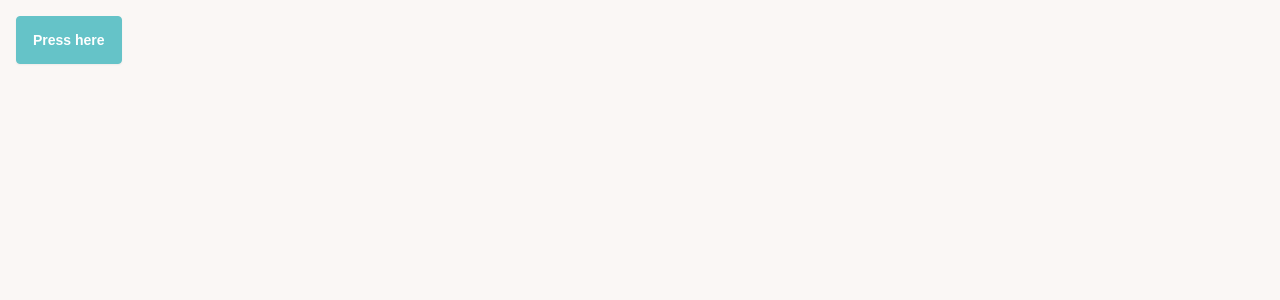
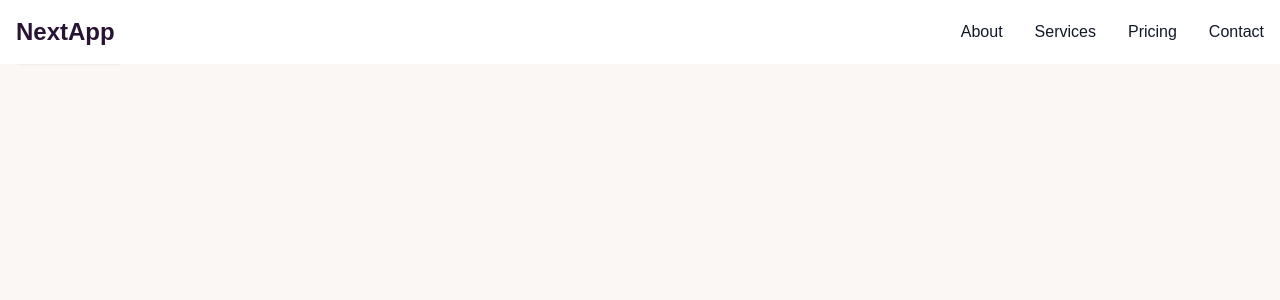
Before and after one commit to MiraahA380/next-app, a Next.js app: page / in a window 1280 px wide. Shown: the top 300 px of the page. Built offline with nearby package versions, Linux system fonts and the light colour scheme.

Commit message:
feat: readme.md updated

```diff
--- /dev/null
+++ b/app/components/NavBar.tsx
@@ -0,0 +1,47 @@
+import Link from "next/link";
+
+const NavBar = () => {
+    return (<>
+        <nav className="bg-white border-gray-200 dark:bg-gray-900 fixed z-10 top-0 left-0 right-0">
+            <div className="max-w-screen-xl flex flex-wrap items-center justify-between mx-auto p-4">
+                <Link href="/" className="flex items-center space-x-3 rtl:space-x-reverse">
+                    <span
+                        className="self-center text-2xl font-semibold whitespace-nowrap dark:text-white">NextApp</span>
+                </Link>
+                <button data-collapse-toggle="navbar-default" type="button"
+                        className="inline-flex items-center p-2 w-10 h-10 justify-center text-sm text-gray-500 rounded-lg md:hidden hover:bg-gray-100 focus:outline-none focus:ring-2 focus:ring-gray-200 dark:text-gray-400 dark:hover:bg-gray-700 dark:focus:ring-gray-600"
+                        aria-controls="navbar-default" aria-expanded="false">
+                    <span className="sr-only">Open main menu</span>
+                    <svg className="w-5 h-5" aria-hidden="true" xmlns="http://www.w3.org/2000/svg" fill="none"
+                         viewBox="0 0 17 14">
+                        <path stroke="currentColor" stroke-linecap="round" stroke-linejoin="round" stroke-width="2"
+                              d="M1 1h15M1 7h15M1 13h15"/>
+                    </svg>
+                </button>
+                <div className="hidden w-full md:block md:w-auto" id="navbar-default">
+                    <ul className="font-medium flex flex-col p-4 md:p-0 mt-4 border border-gray-100 rounded-lg bg-gray-50 md:flex-row md:space-x-8 rtl:space-x-reverse md:mt-0 md:border-0 md:bg-white dark:bg-gray-800 md:dark:bg-gray-900 dark:border-gray-700">
+                        <li>
+                            <a href="#"
+                               className="block py-2 px-3 text-gray-900 rounded hover:bg-gray-100 md:hover:bg-transparent md:border-0 md:hover:text-blue-700 md:p-0 dark:text-white md:dark:hover:text-blue-500 dark:hover:bg-gray-700 dark:hover:text-white md:dark:hover:bg-transparent">About</a>
+                        </li>
+                        <li>
+                            <a href="#"
+                               className="block py-2 px-3 text-gray-900 rounded hover:bg-gray-100 md:hover:bg-transparent md:border-0 md:hover:text-blue-700 md:p-0 dark:text-white md:dark:hover:text-blue-500 dark:hover:bg-gray-700 dark:hover:text-white md:dark:hover:bg-transparent">Services</a>
+                        </li>
+                        <li>
+                            <a href="#"
+                               className="block py-2 px-3 text-gray-900 rounded hover:bg-gray-100 md:hover:bg-transparent md:border-0 md:hover:text-blue-700 md:p-0 dark:text-white md:dark:hover:text-blue-500 dark:hover:bg-gray-700 dark:hover:text-white md:dark:hover:bg-transparent">Pricing</a>
+                        </li>
+                        <li>
+                            <a href="#"
+                               className="block py-2 px-3 text-gray-900 rounded hover:bg-gray-100 md:hover:bg-transparent md:border-0 md:hover:text-blue-700 md:p-0 dark:text-white md:dark:hover:text-blue-500 dark:hover:bg-gray-700 dark:hover:text-white md:dark:hover:bg-transparent">Contact</a>
+                        </li>
+                    </ul>
+                </div>
+            </div>
+        </nav>
+
+    </>);
+}
+
+export default NavBar;
--- a/app/layout.tsx
+++ b/app/layout.tsx
@@ -1,6 +1,7 @@
-import type { Metadata } from "next";
+import type {Metadata} from "next";
 import localFont from "next/font/local";
 import "./globals.css";
+import NavBar from "@/app/components/NavBar";
 
 const geistSans = localFont({
     src: "./fonts/GeistVF.woff",
@@ -28,6 +29,7 @@
         <body
             className={`${geistSans.variable} ${geistMono.variable} antialiased`}
         >
+        <NavBar/>
         {children}
         </body>
         </html>
--- a/package.json
+++ b/package.json
@@ -13,6 +13,7 @@
     "@prisma/client": "^5.20.0",
     "fast-sort": "^3.4.1",
     "next": "14.2.13",
+    "next-auth": "^4.24.8",
     "prisma": "^5.20.0",
     "react": "^18",
     "react-dom": "^18",
```
Also changed, not shown: app/api/auth/[...nextauth]/route.ts (added, +7 -0 lines), 2 other files (tests, documents, lock files or other folders). Lines whose indentation alone changed are shown as unchanged.
